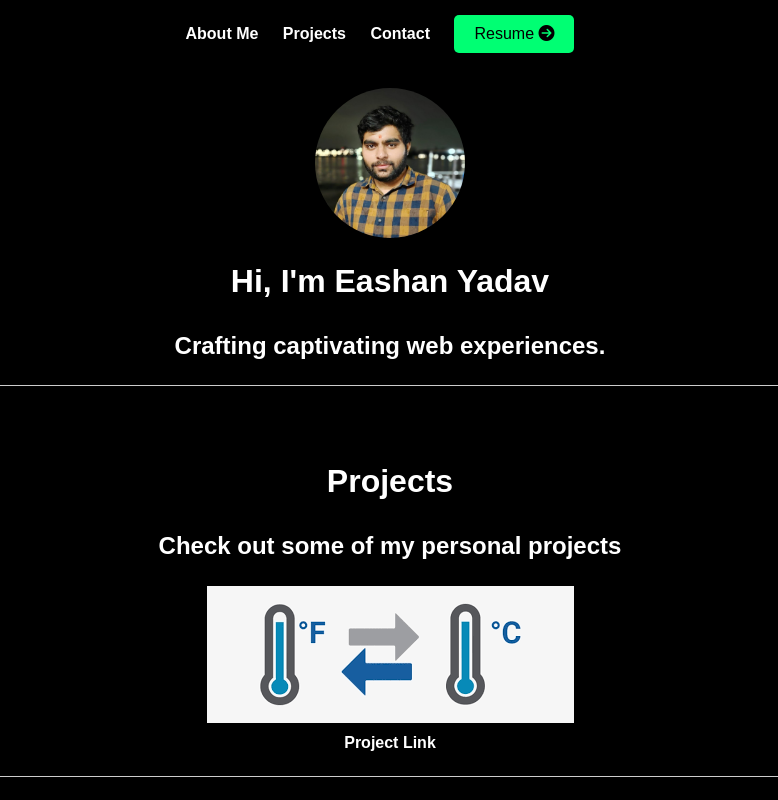
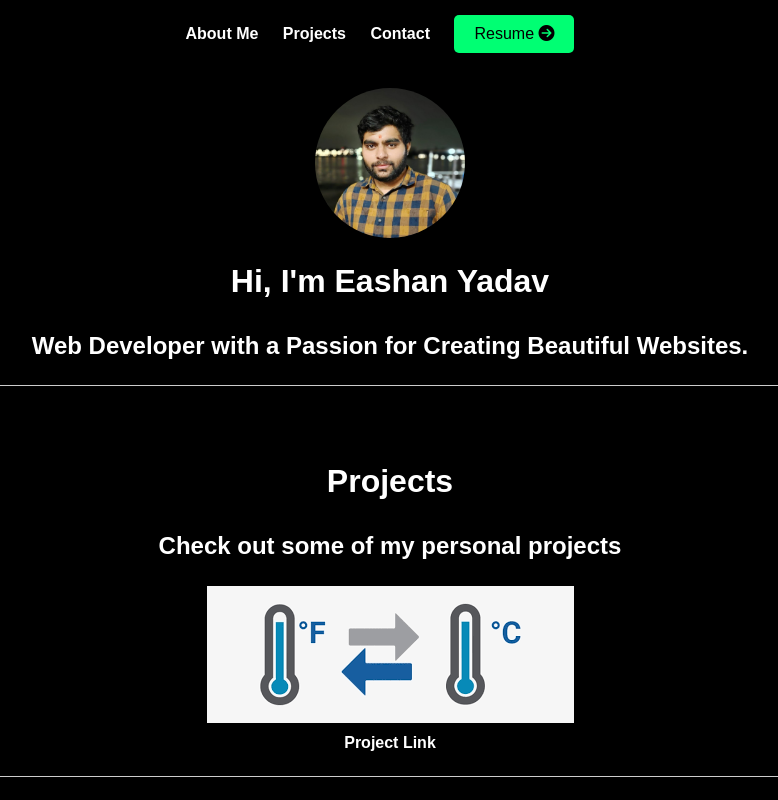
Before and after one commit to eashan7yadav/portfolio, a plain HTML site: page index.html in a window 1280 px wide. Shown: the top 800 px of the page, without its empty margins (250-1028 px from the left). Drawn offline with Linux system fonts and the light colour scheme; a web font is replaced by a local one.

Commit message:
Update index.html

```diff
--- a/index.html
+++ b/index.html
@@ -32,7 +32,7 @@
     <div class="aboutme">
         <img src="myimage.jpeg" alt="My Image">
         <h1>Hi, I'm Eashan Yadav</h1>
-        <h2>Crafting captivating web experiences.</h2>
+        <h2>Web Developer with a Passion for Creating Beautiful Websites.</h2>
     </div>
 
     <hr>
```
